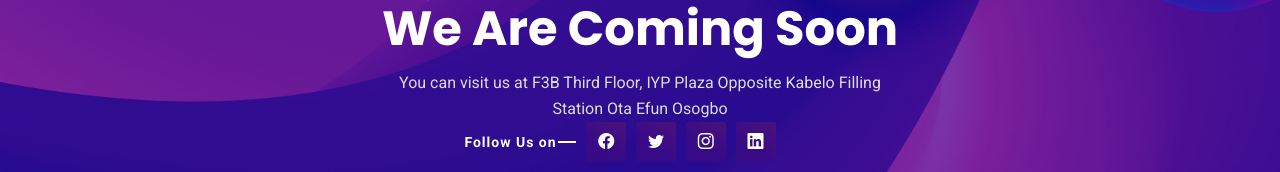
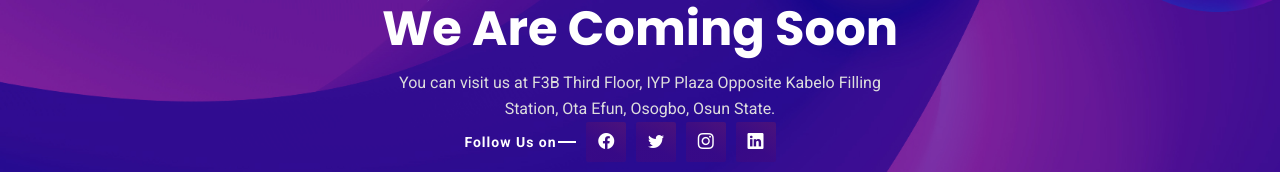
Before and after one commit to profhisrael/ect, a plain HTML site: page index.html in a window 1280 px wide. Shown: the part 400-572 px from the top of the page. Drawn offline with Linux system fonts and the light colour scheme; a web font is replaced by a local one.

Commit message:
Our Daddy Data Science added ,

```diff
--- a/index.html
+++ b/index.html
@@ -40,7 +40,7 @@
 						</div>
 						<h4>HEY Techies !</h4>
 						<h2>We Are Coming Soon</h2>
-						<p>You can visit us at F3B Third Floor, IYP Plaza Opposite Kabelo Filling Station Ota Efun Osogbo</p>
+						<p>You can visit us at F3B Third Floor, IYP Plaza Opposite Kabelo Filling Station, Ota Efun, Osogbo, Osun State.</p>
 						<!-- <div class="subscribe-from mt-30">
 							<form action="#">
 								<input type="email" name="email" placeholder="Enter Your Email">
```
